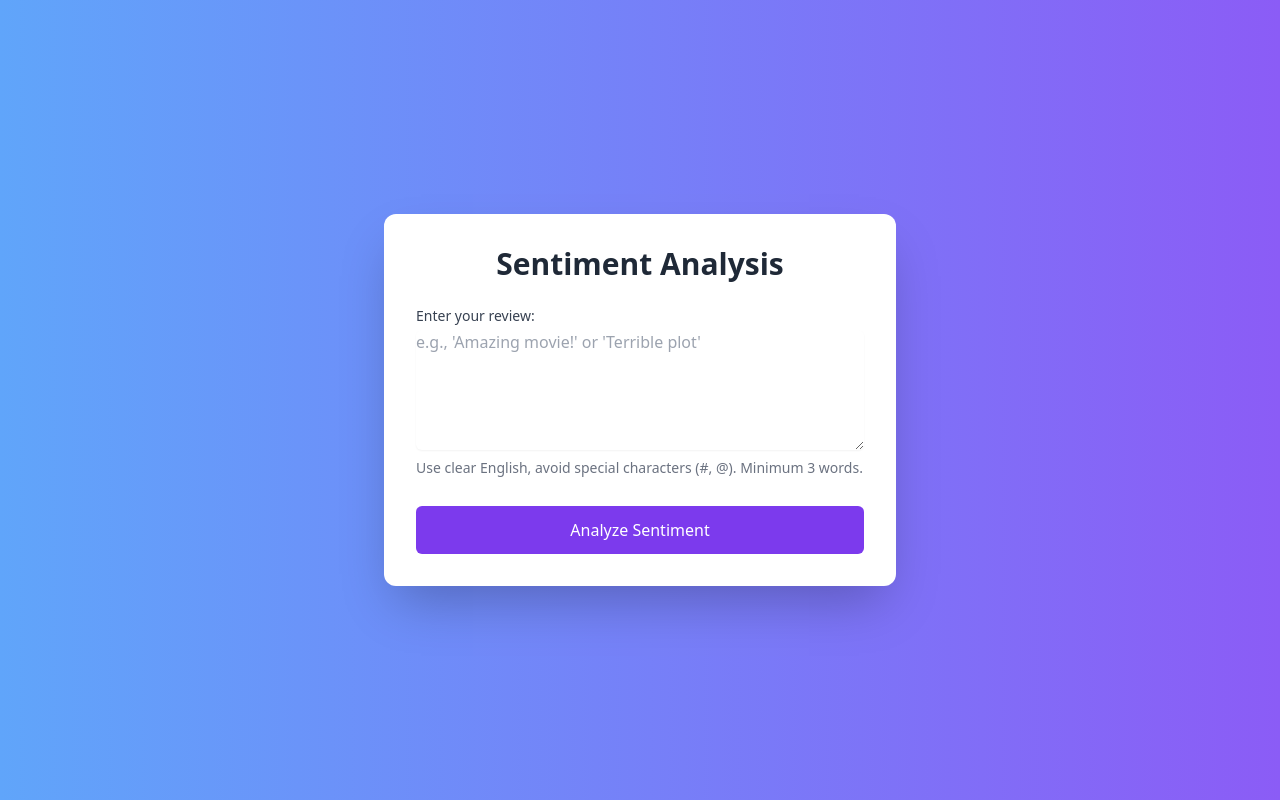
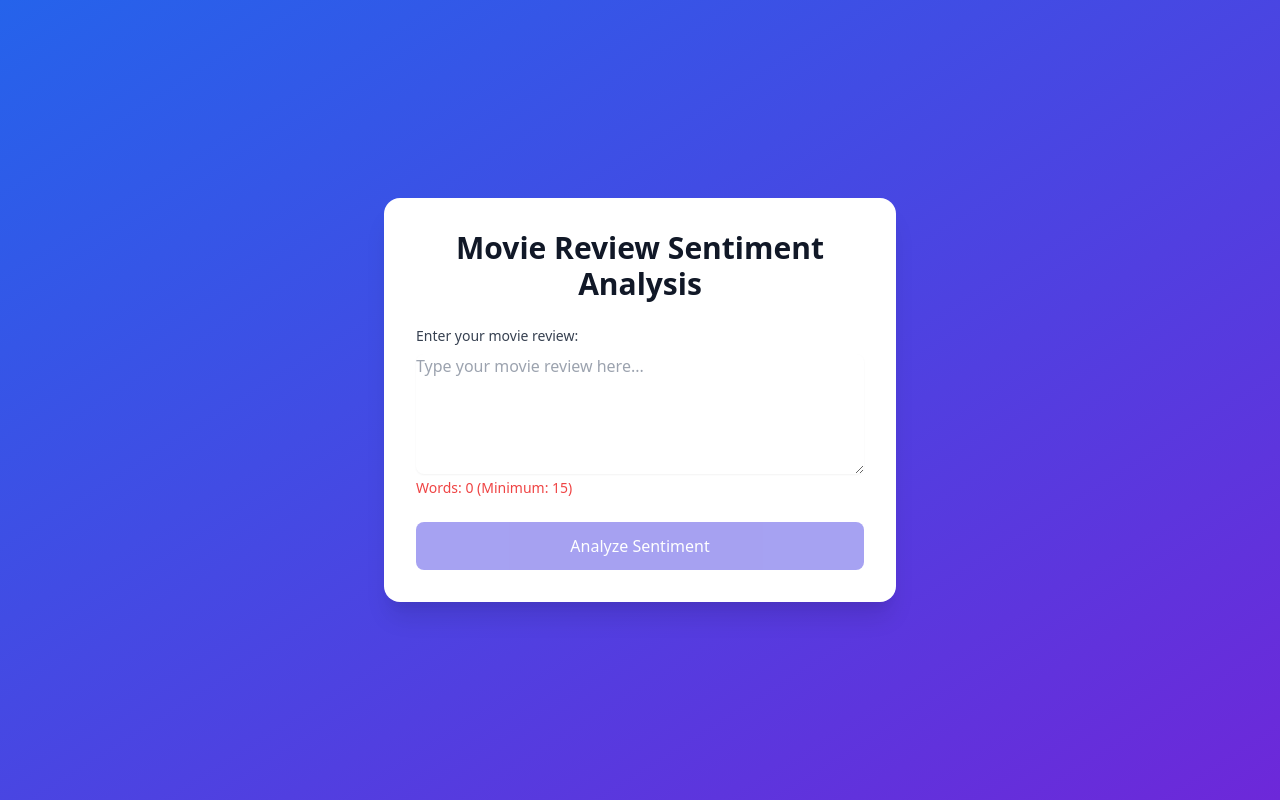
Before and after one commit to Sachin22424/Sentiment_analysis_web_app, a Flask app: page / in a window 1280 px wide. Run offline with Flask 3, Linux system fonts and the light colour scheme.

Commit message:
updated frontend

```diff
--- a/app.py
+++ b/app.py
@@ -6,10 +6,15 @@ from tensorflow.keras.datasets import imdb
 import re
 import nltk
 from nltk.tokenize import word_tokenize
+from spellchecker import SpellChecker
 
+# Download NLTK data
 nltk.download('punkt', quiet=True)
 
 app = Flask(__name__)
+
+# Initialize spell checker
+spell = SpellChecker()
 
 # Load the saved model
 try:
@@ -22,30 +27,33 @@ except Exception as e:
 word_index = imdb.get_word_index()
 max_review_length = 500
 top_words = 5000
+min_words = 15  # Minimum words for reliable analysis
 
 def preprocess_text(text):
-    # Clean text: normalize spaces, remove non-ASCII, punctuation
-    text = re.sub(r'[^\x00-\x7F]+', ' ', text)  # Remove non-ASCII (e.g., emojis)
-    text = re.sub(r'[^\w\s]', '', text.lower().strip())  # Remove punctuation
-    text = re.sub(r'\s+', ' ', text)  # Normalize multiple spaces
+    # Normalize text: remove excessive spaces, punctuation, and convert to lowercase
+    text = re.sub(r'\s+', ' ', text.strip())  # Normalize spaces
+    text = re.sub(r'[^\w\s]', '', text.lower())  # Remove punctuation
     # Tokenize using NLTK
     words = word_tokenize(text)
-    if len(words) < 3:
-        return None, text, "Input must contain at least 3 words."
+    # Spell check and suggest corrections
+    misspelled = spell.unknown(words)
+    corrections = {word: spell.correction(word) for word in misspelled if spell.correction(word)}
+    # Capitalize first word for natural text
+    if words:
+        words[0] = words[0].capitalize()
     # Map words to IMDB indices, adjusting for offset
     sequence = []
     for word in words:
-        idx = word_index.get(word, 0)
+        idx = word_index.get(word.lower(), 0)  # Use lowercase for consistency
         if idx > 0 and idx < top_words:
-            adjusted_idx = idx + 3
+            adjusted_idx = idx + 3  # Adjust for IMDB offset (0: pad, 1: start, 2: unk)
             if adjusted_idx < top_words:
                 sequence.append(adjusted_idx)
         else:
             sequence.append(2)  # Unknown words
     # Pad sequence
     sequence = pad_sequences([sequence], maxlen=max_review_length, padding='pre', truncating='pre')
-    # print("Preprocessed sequence:", sequence)  # Debug
-    return sequence, text, None
+    return sequence, corrections, words
 
 @app.route('/', methods=['GET', 'POST'])
 def index():
@@ -53,31 +61,32 @@ def index():
     confidence = None
     emoji = None
     error = None
-    raw_output = None
-    cleaned_input = None
+    corrections = None
+    word_count = 0
 
     if request.method == 'POST':
         review = request.form.get('review')
-        if not review or len(review.strip()) == 0:
-            error = "Please enter a valid review."
+        if not review or len(review.strip()) < 10:
+            error = "Please enter a review with at least 10 characters."
         else:
             try:
-                sequence, cleaned_input, preprocess_error = preprocess_text(review)
-                if preprocess_error:
-                    error = preprocess_error
+                # Preprocess and predict
+                sequence, corrections, words = preprocess_text(review)
+                word_count = len(words)
+                if word_count < min_words:
+                    error = f"Review is too short ({word_count} words). Please use at least {min_words} words for accurate results."
                 else:
                     prediction = model.predict(sequence, verbose=0)[0][0]
-                    raw_output = float(prediction)
                     confidence = prediction if prediction > 0.5 else 1 - prediction
                     sentiment = 'Positive' if prediction > 0.5 else 'Negative'
                     emoji = '😊' if sentiment == 'Positive' else '😔'
-                    confidence = min(confidence, 0.9999)
-                    if len(word_tokenize(cleaned_input)) < 5:
-                        error = "Short review (<5 words). Results may be less accurate."
+                    confidence = min(confidence, 0.9999)  # Cap confidence for UI
+                    if corrections:
+                        error = "Possible spelling errors detected. See suggestions below."
             except Exception as e:
-                error = f"Error processing review: {str(e)}. Try using clear English text without special characters."
+                error = f"Error processing review: {str(e)}"
 
-    return render_template('index.html', sentiment=sentiment, confidence=confidence, emoji=emoji, error=error, raw_output=raw_output, cleaned_input=cleaned_input)
+    return render_template('index.html', sentiment=sentiment, confidence=confidence, emoji=emoji, error=error, corrections=corrections, word_count=word_count, min_words=min_words)
 
 if __name__ == '__main__':
     app.run(debug=True)
--- /dev/null
+++ b/requirements.txt
@@ -0,0 +1 @@
+Flask==2.3.3 numpy==1.24.3 tensorflow==2.12.0 nltk==3.8.1 pyspellchecker==0.7.2
--- a/templates/index.html
+++ b/templates/index.html
@@ -7,77 +7,81 @@
     <link href="https://cdn.jsdelivr.net/npm/tailwindcss@2.2.19/dist/tailwind.min.css" rel="stylesheet">
     <link rel="stylesheet" href="{{ url_for('static', filename='styles.css') }}">
 </head>
-<body class="bg-gradient-to-r from-blue-400 to-purple-500 min-h-screen flex items-center justify-center px-4">
-    <div class="bg-white p-8 rounded-xl shadow-2xl w-full max-w-lg animate-fade-in">
-        <h1 class="text-3xl font-bold text-center text-gray-800 mb-6" aria-label="Sentiment Analysis Title">Sentiment Analysis</h1>
-        <form method="POST" class="space-y-6" id="review-form">
-            <div class="relative">
-                <label for="review" class="block text-sm font-medium text-gray-700">Enter your review:</label>
-                <textarea id="review" name="review" rows="5" class="mt-1 block w-full border-gray-300 rounded-md shadow-sm focus:ring-purple-500 focus:border-purple-500 transition-all" placeholder="e.g., 'Amazing movie!' or 'Terrible plot'" aria-describedby="review-hint"></textarea>
-                <p id="review-hint" class="mt-2 text-sm text-gray-500">Use clear English, avoid special characters (#, @). Minimum 3 words.</p>
-                <p id="word-count" class="mt-1 text-sm text-gray-600" aria-live="polite"></p>
+<body class="bg-gradient-to-br from-blue-600 to-purple-700 min-h-screen flex items-center justify-center p-4">
+    <div class="bg-white p-6 sm:p-8 rounded-2xl shadow-xl w-full max-w-lg transform transition-all duration-300">
+        <h1 class="text-3xl font-extrabold text-center text-gray-900 mb-6">Movie Review Sentiment Analysis</h1>
+        <form method="POST" class="space-y-6" id="reviewForm">
+            <div>
+                <label for="review" class="block text-sm font-medium text-gray-700">Enter your movie review:</label>
+                <textarea id="review" name="review" rows="5" class="mt-2 block w-full border-gray-300 rounded-lg shadow-sm focus:ring-indigo-500 focus:border-indigo-500 transition duration-200" placeholder="Type your movie review here..." aria-describedby="wordCount" required></textarea>
+                <p id="wordCount" class="text-sm text-gray-500 mt-1">Words: <span id="count">0</span> (Minimum: {{ min_words }})</p>
             </div>
-            <button type="submit" class="w-full bg-purple-600 text-white py-3 px-4 rounded-md hover:bg-purple-700 focus:outline-none focus:ring-2 focus:ring-purple-500 transition-transform transform hover:scale-105" aria-label="Analyze Sentiment">Analyze Sentiment</button>
+            <button type="submit" class="w-full bg-indigo-600 text-white py-3 px-4 rounded-lg hover:bg-indigo-700 focus:outline-none focus:ring-2 focus:ring-indigo-500 focus:ring-offset-2 transition duration-200" disabled id="submitBtn">Analyze Sentiment</button>
         </form>
 
         {% if error %}
-            <div class="mt-4 p-4 bg-red-100 text-red-700 rounded-md flex justify-between items-center animate-fade-in">
-                <span>{{ error }}</span>
-                <button onclick="this.parentElement.remove()" class="text-red-500 hover:text-red-700" aria-label="Dismiss error">✖</button>
+            <div class="mt-6 p-4 bg-red-50 text-red-700 rounded-lg flex items-start space-x-2">
+                <svg class="w-5 h-5" fill="currentColor" viewBox="0 0 20 20"><path fill-rule="evenodd" d="M10 18a8 8 0 100-16 8 8 0 000 16zM8.707 7.293a1 1 0 00-1.414 1.414L8.586 10l-1.293 1.293a1 1 0 101.414 1.414L10 11.414l1.293 1.293a1 1 0 001.414-1.414L11.414 10l1.293-1.293a1 1 0 00-1.414-1.414L10 8.586 8.707 7.293z" clip-rule="evenodd"/></svg>
+                <p>{{ error }}</p>
+            </div>
+        {% endif %}
+
+        {% if corrections %}
+            <div class="mt-4 p-4 bg-yellow-50 text-yellow-700 rounded-lg">
+                <p class="font-medium">Spelling Suggestions:</p>
+                <ul class="list-disc pl-5 mt-2">
+                    {% for word, suggestion in corrections.items() %}
+                        <li>{{ word }} → <button class="font-semibold text-indigo-600 hover:underline" onclick="replaceWord('{{ word }}', '{{ suggestion }}')">{{ suggestion }}</button></li>
+                    {% endfor %}
+                </ul>
             </div>
         {% endif %}
 
         {% if sentiment %}
-            <div class="mt-6 p-6 bg-gray-50 rounded-md text-center animate-fade-in">
-                <p class="text-xl font-semibold text-gray-800">Sentiment: {{ sentiment }} <span class="text-2xl">{{ emoji }}</span></p>
+            <div class="mt-6 p-6 bg-gray-50 rounded-lg text-center transform transition-all duration-300 animate-fadeIn">
+                <p class="text-xl font-semibold text-gray-800">Sentiment: {{ sentiment }} {{ emoji }}</p>
                 <p class="text-sm text-gray-600 mt-2">Confidence: {{ "%.2f" % (confidence * 100) }}%</p>
-                <div class="mt-3 bg-gray-200 rounded-full h-3">
-                    <div class="bg-purple-600 h-3 rounded-full transition-all duration-500" style="width: {{ confidence * 100 }}%"></div>
-                </div>
-                {% if cleaned_input %}
-                    <p class="mt-3 text-sm text-gray-500">Processed input: "{{ cleaned_input }}"</p>
-                {% endif %}
-                {% if raw_output %}
-                    <p class="mt-2 text-xs text-gray-400">Raw Output: {{ "%.4f" % raw_output }}</p>
-                {% endif %}
-                <button onclick="document.getElementById('review').value='';document.getElementById('review-form').reset();" class="mt-4 text-purple-600 hover:text-purple-800 text-sm underline" aria-label="Try Another Review">Try Another</button>
             </div>
         {% endif %}
     </div>
 
-    <div id="loading" class="hidden fixed inset-0 bg-gray-800 bg-opacity-50 flex items-center justify-center">
-        <div class="animate-spin rounded-full h-16 w-16 border-t-4 border-b-4 border-purple-600"></div>
+    <div id="loading" class="hidden fixed inset-0 bg-gray-900 bg-opacity-60 flex items-center justify-center z-50">
+        <div class="animate-spin rounded-full h-12 w-12 border-t-4 border-b-4 border-indigo-500"></div>
     </div>
 
     <script>
-        const form = document.querySelector('#review-form');
-        const textarea = document.getElementById('review');
-        const wordCountDisplay = document.getElementById('word-count');
-        const loading = document.getElementById('loading');
+        const form = document.querySelector('#reviewForm');
+        const textarea = document.querySelector('#review');
+        const submitBtn = document.querySelector('#submitBtn');
+        const wordCountSpan = document.querySelector('#count');
+        const loading = document.querySelector('#loading');
+        const minWords = {{ min_words }};
 
+        function updateWordCount() {
+            const text = textarea.value.trim();
+            const words = text ? text.split(/\s+/).filter(w => w.length > 0).length : 0;
+            wordCountSpan.textContent = words;
+            wordCountSpan.parentElement.classList.toggle('text-red-500', words < minWords);
+            submitBtn.disabled = words < minWords || text.length < 10;
+            submitBtn.classList.toggle('opacity-50', submitBtn.disabled);
+            submitBtn.classList.toggle('cursor-not-allowed', submitBtn.disabled);
+        }
+
+        function replaceWord(original, suggestion) {
+            const text = textarea.value;
+            const regex = new RegExp(`\\b${original}\\b`, 'gi');
+            textarea.value = text.replace(regex, suggestion);
+            updateWordCount();
+        }
+
+        textarea.addEventListener('input', updateWordCount);
         form.addEventListener('submit', () => {
             loading.classList.remove('hidden');
+            submitBtn.disabled = true;
         });
 
-        textarea.addEventListener('input', () => {
-            const text = textarea.value.trim();
-            const words = text.split(/\s+/).filter(w => w.length > 0);
-            const wordCount = words.length;
-            wordCountDisplay.textContent = `Word count: ${wordCount}`;
-            if (wordCount < 3) {
-                textarea.classList.add('border-red-500');
-                textarea.classList.remove('border-green-500');
-                wordCountDisplay.classList.add('text-red-500');
-            } else {
-                textarea.classList.add('border-green-500');
-                textarea.classList.remove('border-red-500');
-                wordCountDisplay.classList.add('text-green-500');
-            }
-            // Warn about special characters
-            if (/[^\w\s]/.test(text)) {
-                wordCountDisplay.textContent += ' (Special characters detected, will be removed)';
-            }
-        });
+        // Initial update
+        updateWordCount();
     </script>
 </body>
 </html>
```
Also changed, not shown: static/style.css (+15 -13 lines), README.md, 1 other file.
